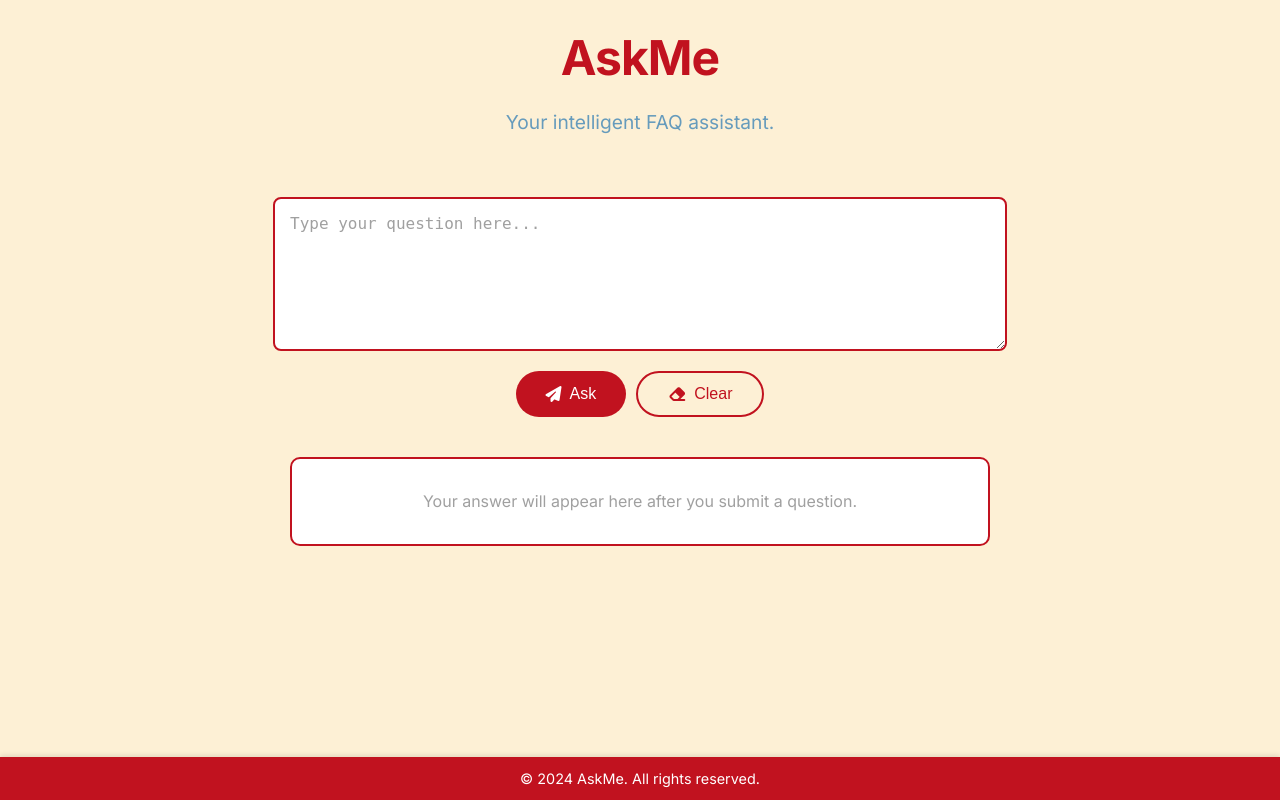
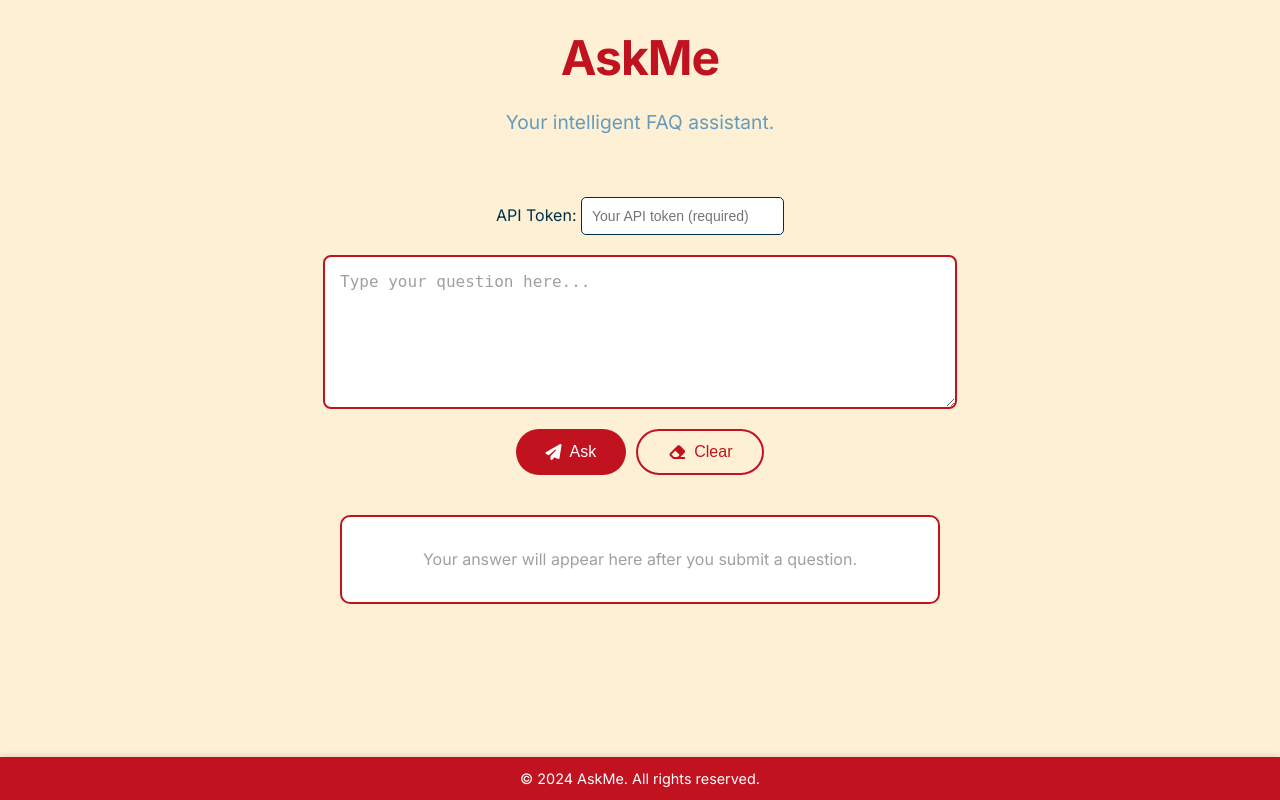
Before and after one commit to lkmeta/askme, a FastAPI app: page / in a window 1280 px wide. Run offline with FastAPI, Linux system fonts and the light colour scheme.

Commit message:
- Added Authentication with FastAPI’s dependency mechanism

```diff
--- a/app/main.py
+++ b/app/main.py
@@ -1,4 +1,4 @@
-from fastapi import FastAPI, Request, HTTPException, status
+from fastapi import FastAPI, Request, HTTPException, status, Depends
 from fastapi.responses import JSONResponse, HTMLResponse, RedirectResponse
 from fastapi.templating import Jinja2Templates
 from fastapi.staticfiles import StaticFiles
@@ -10,6 +10,7 @@ from app.services.openai_client import openai_client
 from app.utils.logger import logger
 
 from pathlib import Path
+import os
 
 # Define base directories using pathlib for better path management
 BASE_DIR = Path(__file__).resolve().parent
@@ -41,9 +42,34 @@ embedding_service.load_vector_store()
 from app.services.similarity import similarity_service
 
 
+# Load the expected token from environment variables
+EXPECTED_TOKEN = os.getenv("API_TOKEN")
+
+
+def get_token(request: Request):
+    """
+    Dependency function to verify the token provided in request headers.
+    """
+    # Get the token from the request headers
+    token = request.headers.get("Authorization")
+
+    # If the token is missing or invalid, raise an HTTP 403 Forbidden error
+    if not token or token != f"Bearer {EXPECTED_TOKEN}":
+        raise HTTPException(
+            status_code=status.HTTP_403_FORBIDDEN,
+            detail="Invalid or missing token.",
+            headers={"WWW-Authenticate": "Bearer"},
+        )
+    # If token is valid, proceed with the request
+    return True
+
+
 # Route to serve favicon.ico for browsers
 @app.get("/favicon.ico", include_in_schema=False)
 async def favicon():
+    """
+    Route to serve favicon.ico for browsers
+    """
     return RedirectResponse(url="/static/favicon.ico")
 
 
@@ -62,9 +88,10 @@ async def read_root(request: Request):
 
 # POST endpoint to handle user questions
 @app.post("/ask-question", response_class=JSONResponse)
-async def ask_question(request: Request):
+async def ask_question(request: Request, token: bool = Depends(get_token)):
     """
     Process user questions, perform similarity search, and respond accordingly.
+    Requires a valid authentication token.
     """
     try:
         # Extract JSON data from the request
--- a/app/static/main.js
+++ b/app/static/main.js
@@ -7,10 +7,22 @@ document.addEventListener('DOMContentLoaded', function () {
     const clearButton = document.getElementById('clear-button');
     const placeholderText = document.querySelector('.placeholder-text');
 
+    // Element for token input
+    const tokenInput = document.getElementById('token-input');
+
     form.addEventListener('submit', function (e) {
         e.preventDefault();
 
         const userQuestion = questionInput.value.trim();
+        const token = tokenInput.value.trim();
+
+        // Validate token
+        if (token === '') {
+            errorMessage.textContent = 'Please enter a valid token.';
+            errorMessage.style.display = 'block';
+            return;
+        }
+
         if (userQuestion === '') {
             errorMessage.textContent = 'Please enter a question.';
             errorMessage.style.display = 'block';
@@ -32,11 +44,22 @@ document.addEventListener('DOMContentLoaded', function () {
         fetch('/ask-question', {
             method: 'POST',
             headers: {
-                'Content-Type': 'application/json'
+                'Content-Type': 'application/json',
+                'Authorization': `Bearer ${token}`
             },
             body: JSON.stringify({ user_question: userQuestion })
         })
-            .then(response => response.json())
+            .then(response => {
+                // Check if the token is invalid
+                if (response.status === 403) {
+                    throw new Error('Invalid token provided.');
+                }
+                // Check if any other response errors
+                if (!response.ok) {
+                    throw new Error('An error occurred while fetching the answer.');
+                }
+                return response.json();
+            })
             .then(data => {
                 if (data && data.answer) {
                     displayResponse(data);
@@ -50,7 +73,12 @@ document.addEventListener('DOMContentLoaded', function () {
             })
             .catch(error => {
                 console.error('Error:', error);
-                errorMessage.textContent = 'An error occurred while fetching the answer.';
+                // Display error message for invalid token
+                if (error.message === 'Invalid token provided.') {
+                    errorMessage.textContent = 'Invalid API token. Please check your token and try again.';
+                } else {
+                    errorMessage.textContent = error.message;
+                }
                 errorMessage.style.display = 'block';
                 askButton.disabled = false;
                 askButton.innerHTML = '<i class="fas fa-paper-plane"></i> Ask';
@@ -66,6 +94,7 @@ document.addEventListener('DOMContentLoaded', function () {
 
     clearButton.addEventListener('click', function () {
         questionInput.value = '';
+        tokenInput.value = '';
         answerContainer.innerHTML = '<p class="placeholder-text">Your answer will appear here after you submit a question.</p>';
         errorMessage.style.display = 'none';
         questionInput.focus();
--- a/app/static/styles.css
+++ b/app/static/styles.css
@@ -23,9 +23,10 @@ body {
     display: flex;
     flex-direction: column;
     width: 90%;
-    max-width: 700px;
+    max-width: 600px;
     margin: 0 auto;
     padding: 20px;
+    background-color: #fdf0d5;
 }
 
 /* Header Styling */
@@ -284,6 +285,7 @@ footer p {
     flex-direction: column;
     text-align: center;
     min-height: 100vh;
+    min-width: 100vw;
     margin: 0;
 }
 
@@ -316,3 +318,18 @@ footer p {
     transition: background-color 0.3s ease;
     margin: 0 auto;
 }
+
+.form-group {
+    margin-bottom: 5px;
+}
+
+#token-input {
+    padding: 10px;
+    font-size: 14px;
+    border: 1px solid #003049;
+    border-radius: 5px;
+    box-sizing: border-box;
+    background-color: #ffffff;
+    color: #003049;
+    margin-bottom: 15px;
+}
--- a/app/templates/index.html
+++ b/app/templates/index.html
@@ -20,6 +20,12 @@
         </header>
         <main>
             <form id="question-form">
+                <div class="form-group">
+                    <label for="token-input">API Token:</label>
+                    <input type="text" id="token-input" placeholder="Your API token (required)" required
+                        aria-label="API token input">
+                </div>
+
                 <textarea id="question-input" name="question" placeholder="Type your question here..." required
                     aria-label="Question input"></textarea>
                 <div class="button-group">
```
